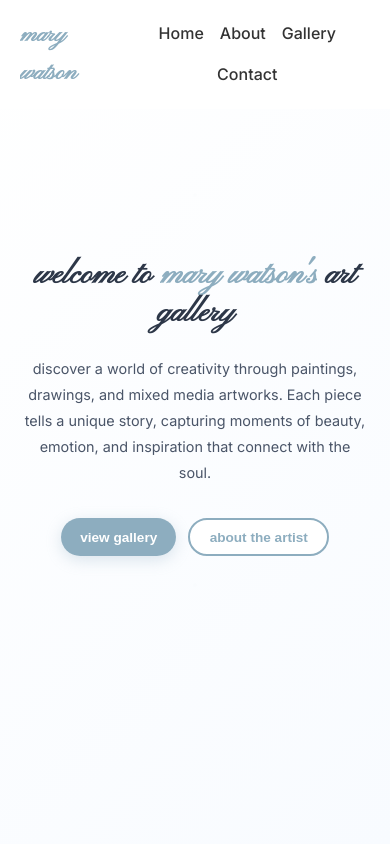
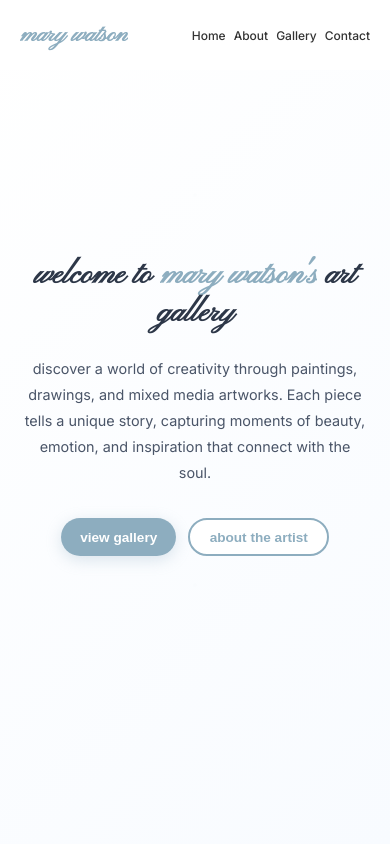
Before and after one commit to maxwats4/MarysLandingPage, a website: page public/index.html in a window 390 px wide. Shown: the top 844 px of the page. Drawn offline with Linux system fonts and the light colour scheme.

Commit message:
more mobile updates

```diff
--- a/public/index.html
+++ b/public/index.html
@@ -207,7 +207,7 @@
                         </div>
                         <div class="contact-item">
                             <span class="contact-icon">📍</span>
-                            <span>Helena, Montana</span>
+                            <span>Montana</span>
                         </div>
                         <div class="contact-item">
                             <span class="contact-icon">🎨</span>
--- a/public/styles.css
+++ b/public/styles.css
@@ -805,12 +805,16 @@ body {
 
 @media (max-width: 768px) {
    .nav-menu {
-    display: flex;         /* Changed from 'none' to 'flex' to show menu */
-    flex-wrap: wrap;      /* Allow nav items to wrap on smaller screens */
-    justify-content: center; /* Center the nav items */
-    gap: 1rem;            /* Add some spacing between nav links */
+    display: flex;
+    flex-wrap: nowrap;        /* Prevent wrapping */
+    overflow-x: auto;         /* Allow horizontal scroll if needed */
+    gap: 0.5rem;              /* Reduced gap to save space */
   }
 
+  .nav-link {
+    font-size: 0.85rem;       /* Smaller font to fit menu in one line */
+    white-space: nowrap;      /* Prevent text wrapping inside nav links */
+  }
   .hero-container {
     flex-direction: column;
     padding: 2rem 1.5rem;
@@ -953,4 +957,7 @@ body {
     padding: 0.75rem;
     font-size: 0.9rem;
   }
+    .nav-link {
+    font-size: 0.75rem;       /* Even smaller on really small screens */
+  }
 }
```
